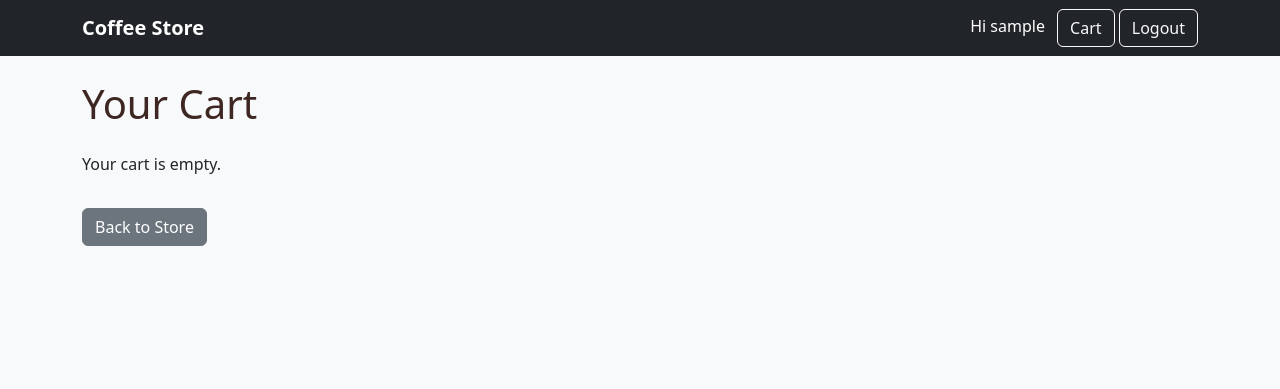
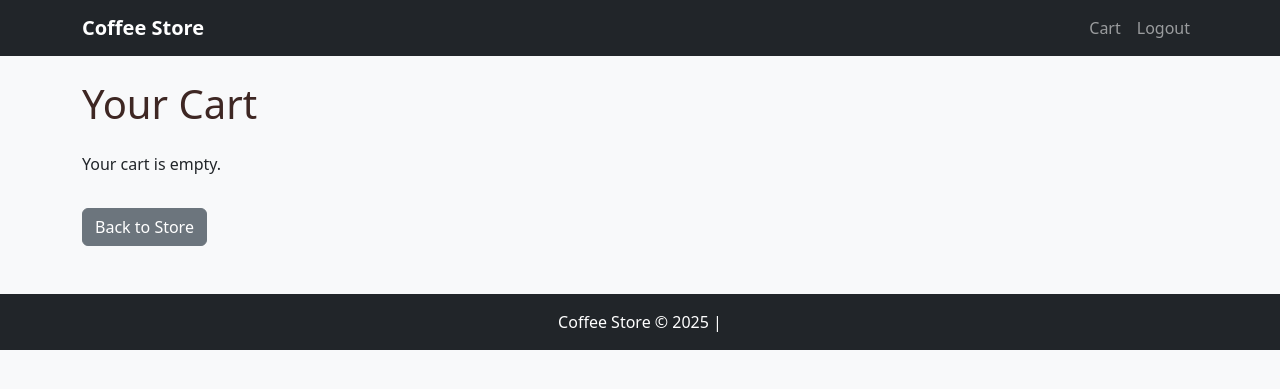
Before and after one commit to julianbohm/coffee_store, a Django app: page /cart/view/ in a window 1280 px wide. Shown: the top 389 px of the page. Run offline with Django 5.2, Linux system fonts and the light colour scheme; the visitor is signed in with stand-in values (Sample User, id 1); data that the repository does not hold is empty.

Commit message:
navbar and footer to base created

```diff
--- a/templates/base.html
+++ b/templates/base.html
@@ -5,7 +5,7 @@
     <meta charset="UTF-8">
     <title>{% block title %}Coffee Store{% endblock %}</title>
 
-    <!-- Bootstrap 5 CDN -->
+    <!-- Bootstrap -->
     <link href="https://cdn.jsdelivr.net/npm/bootstrap@5.3.2/dist/css/bootstrap.min.css" rel="stylesheet">
 
 
@@ -13,25 +13,42 @@
 </head>
 <body>
 
-    <nav class="navbar navbar-expand-lg navbar-dark bg-dark mb-4">
+    <nav class="navbar navbar-expand-lg navbar-dark bg-dark">
         <div class="container">
             <a class="navbar-brand" href="{% url 'coffee_list' %}">Coffee Store</a>
-            <div>
-                {% if user.is_authenticated %}
-                    <span class="text-white me-2">Hi {{ user.username }}</span>
-                    <a class="btn btn-outline-light" href="{% url 'view_cart' %}">Cart</a>
-                    <a class="btn btn-outline-light" href="{% url 'account_logout' %}">Logout</a>
-                {% else %}
-                    <a class="btn btn-outline-light" href="{% url 'account_login' %}">Login</a>
-                    <a class="btn btn-outline-light" href="{% url 'account_signup' %}">Register</a>
-                {% endif %}
+            <button class="navbar-toggler" type="button" data-bs-toggle="collapse" data-bs-target="#navbarNav">
+                <span class="navbar-toggler-icon"></span>
+            </button>
+            <div class="collapse navbar-collapse" id="navbarNav">
+                <ul class="navbar-nav ms-auto">
+                    {% if user.is_authenticated %}
+                        <li class="nav-item">
+                            <a class="nav-link" href="{% url 'view_cart' %}">Cart</a>
+                        </li>
+                        <li class="nav-item">
+                            <a class="nav-link" href="{% url 'account_logout' %}">Logout</a>
+                        </li>
+                    {% else %}
+                        <li class="nav-item">
+                            <a class="nav-link" href="{% url 'account_login' %}">Login</a>
+                        </li>
+                        <li class="nav-item">
+                            <a class="nav-link" href="{% url 'account_signup' %}">Register</a>
+                        </li>
+                    {% endif %}
+                </ul>
             </div>
         </div>
     </nav>
 
-    <div class="container">
+    <div class="container mt-4">
         {% block content %}{% endblock %}
     </div>
 
+    <footer class="bg-dark text-white text-center py-3 mt-5">
+        Coffee Store &copy; 2025 |
+    </footer>
+
+    <script src="https://cdn.jsdelivr.net/npm/bootstrap@5.3.2/dist/js/bootstrap.bundle.min.js"></script>
 </body>
 </html>
```
